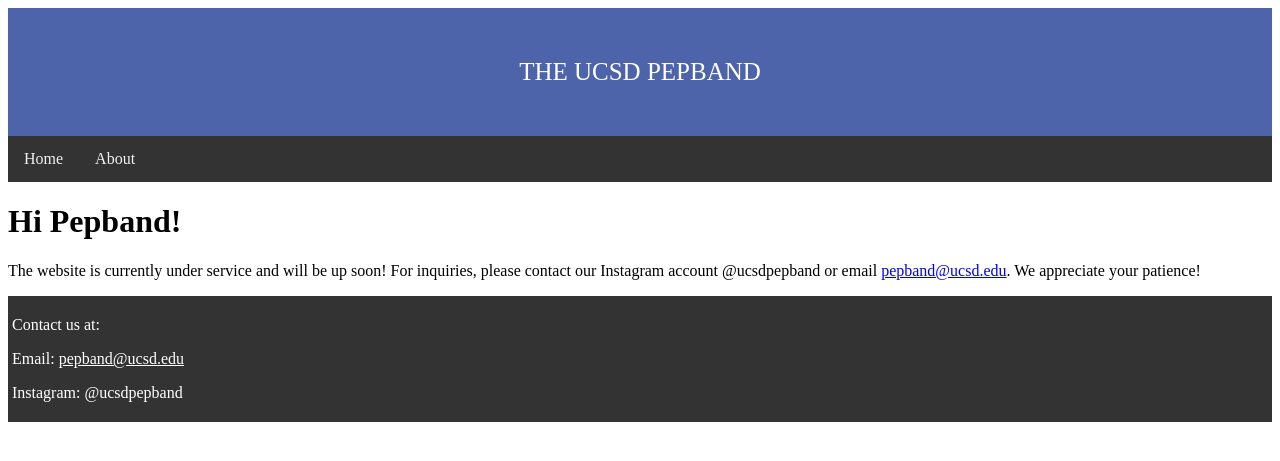
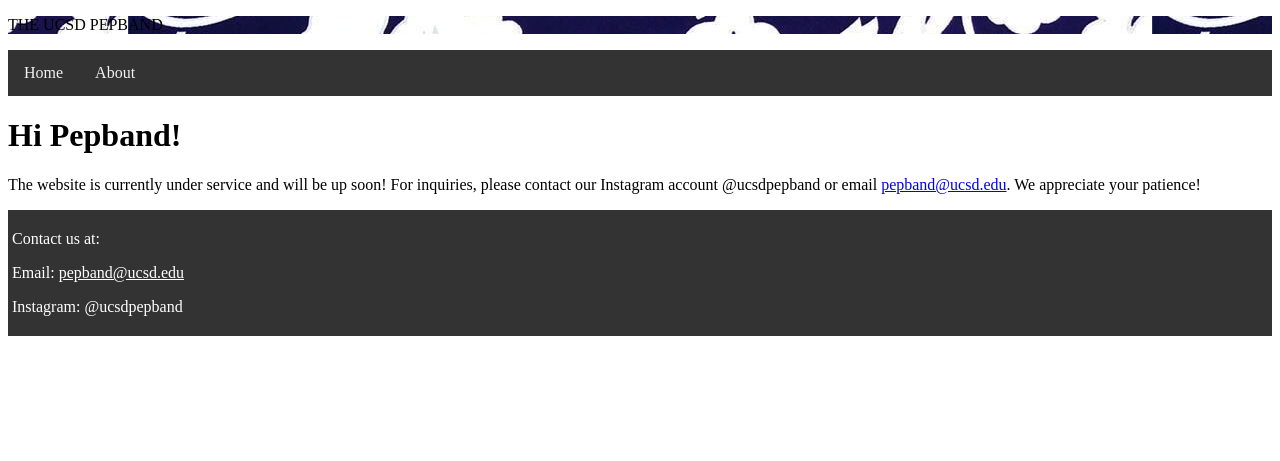
Before and after one commit to The-UCSD-Pepband/The-UCSD-Pepband, a Jekyll site: the page built from index.html, in a window 1280 px wide. Shown: the top 461 px of the page. Built offline with Jekyll 4.4.1, drawn with Linux system fonts in a browser that asks for light colours.

Commit message:
updated background

```diff
--- a/_layouts/default.html
+++ b/_layouts/default.html
@@ -11,8 +11,8 @@
 
 </head>
     <body>
-        <header>
-            <a>THE UCSD PEPBAND</a>
+        <header style="background-image: url('../images/hawaiianprint.jpg'); background-position: center;">
+            <p>THE UCSD PEPBAND</p>
         </header>
         <ul class = "topnav">
             <li><a href="/">Home</a></li>
--- a/css/main.css
+++ b/css/main.css
@@ -7,11 +7,7 @@
 
 /* Style the Main Header*/
 header {
-  background-color: #4d64ab;
-  text-align: center;
-  padding: 50px;
-  font-size: 25px;
-  color: var(--title-text)
+   /*tbd*/
 }
 
 
```
